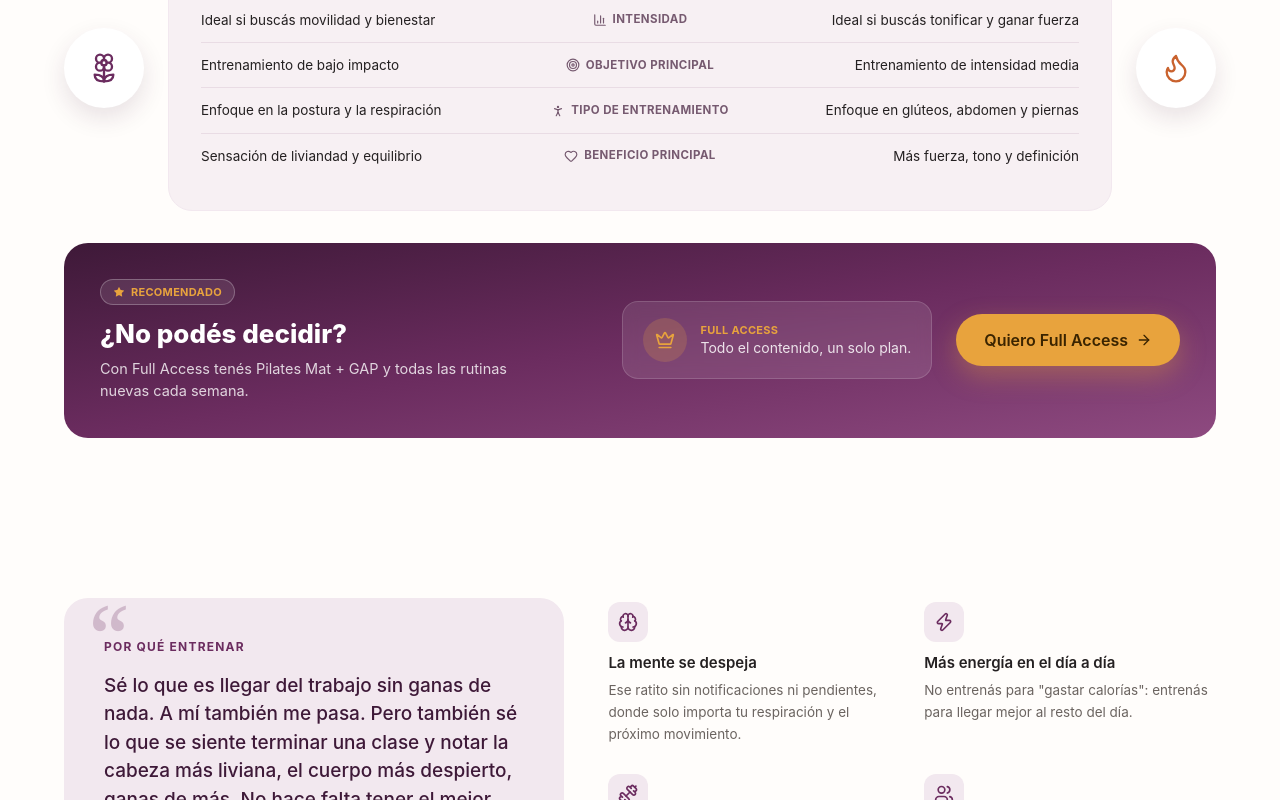
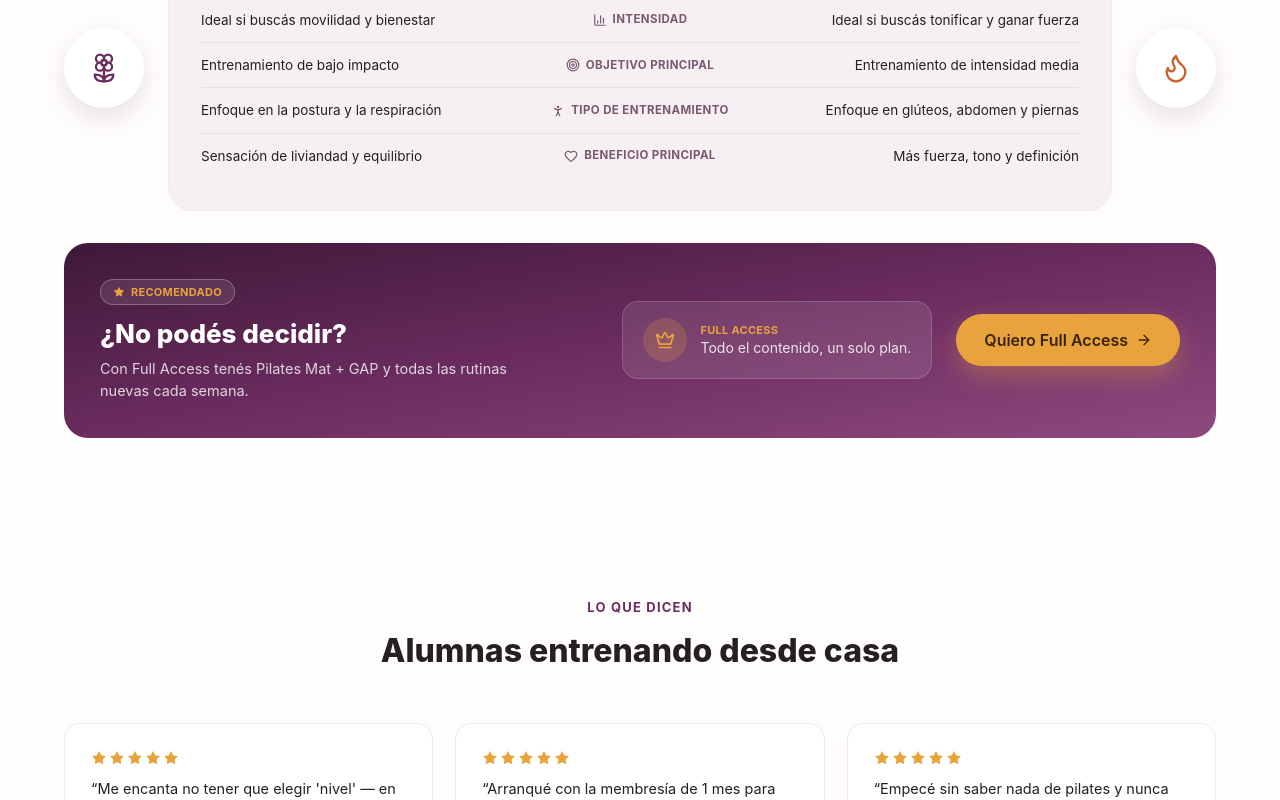
Before and after one commit to JonaGom/entrena-con-flor, a Next.js app: page / in a window 1280 px wide. Shown: the part 2000-2800 px from the top of the page. Built offline with nearby package versions, Linux system fonts and the light colour scheme; no server answers.

Commit message:
Sacar la sección 'Por qué entrenar' del inicio

```diff
--- a/src/app/page.tsx
+++ b/src/app/page.tsx
@@ -2,7 +2,6 @@ import Header from "@/components/Header";
 import Hero from "@/components/Hero";
 import Benefits from "@/components/Benefits";
 import Categories from "@/components/Categories";
-import WhyTrain from "@/components/WhyTrain";
 import Testimonials from "@/components/Testimonials";
 import CtaBanner from "@/components/CtaBanner";
 import Footer from "@/components/Footer";
@@ -10,7 +9,8 @@ import Reveal from "@/components/Reveal";
 
 // "Sobre Flor" y "Contacto" pasaron a ser páginas propias (/sobre-flor,
 // /contacto) en vez de secciones del inicio — el link del menú abre esas
-// páginas en una pestaña nueva (ver Header.tsx).
+// páginas en una pestaña nueva (ver Header.tsx). La sección "Por qué
+// entrenar" (WhyTrain) se sacó del inicio a pedido de Jonathan.
 export default function Home() {
   return (
     <>
@@ -20,9 +20,6 @@ export default function Home() {
         <Benefits />
         <Reveal>
           <Categories />
-        </Reveal>
-        <Reveal>
-          <WhyTrain />
         </Reveal>
         <Reveal>
           <Testimonials />
```
